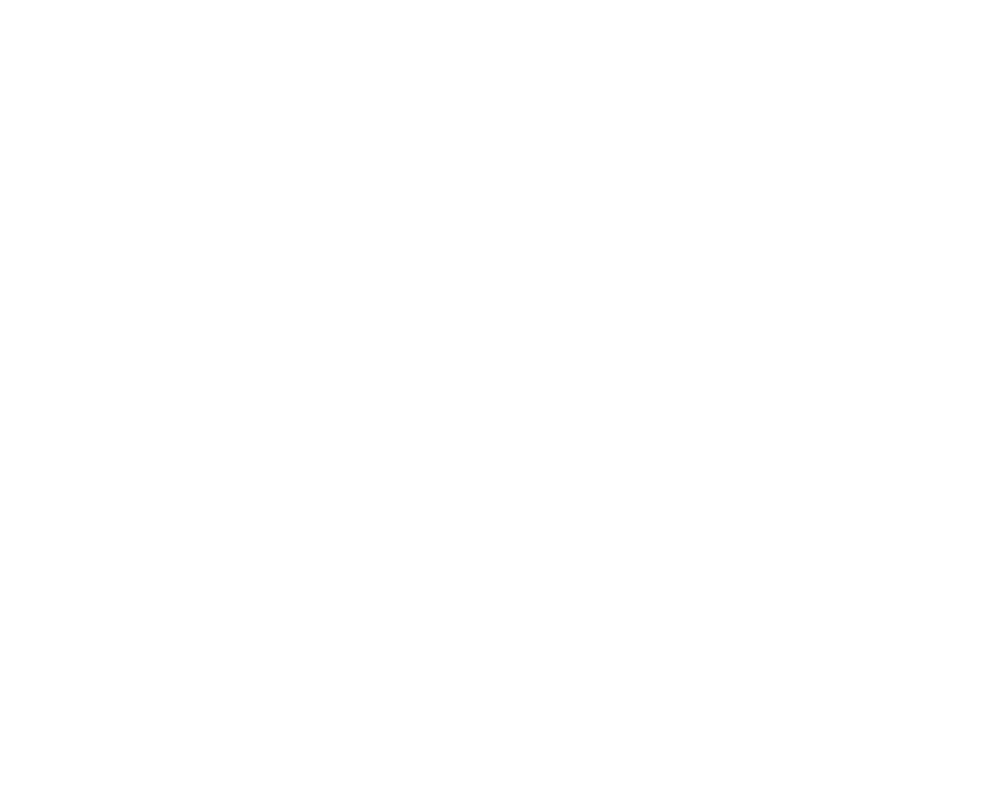
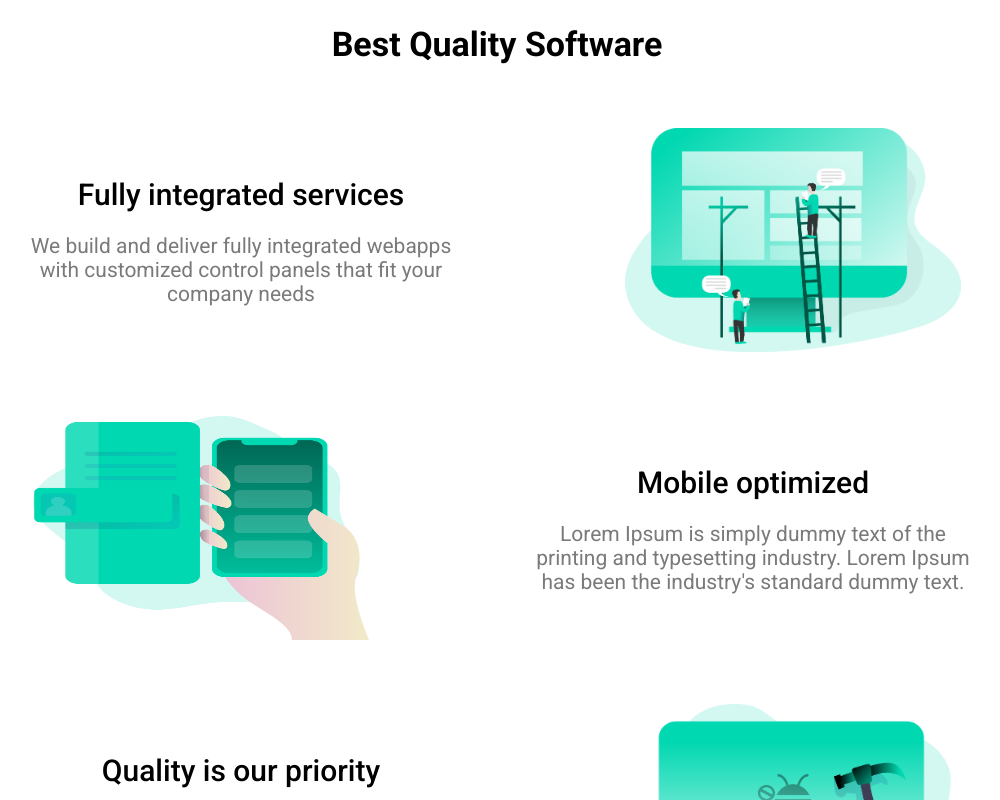
Before and after one commit to OlehTovkaniuk/beema-website, a React (Create React App) app: page / in a window 1280 px wide. Shown: the part 840-1640 px from the top of the page, without its empty margins (143-1143 px from the left). Before the commit the page ends 800 px from the top, so only its background shows below. Built offline with nearby package versions, Linux system fonts and the light colour scheme; the HTML template or start-up script is replaced by a standard one.

Commit message:
services section

```diff
--- /dev/null
+++ b/src/components/ourService/index.jsx
@@ -0,0 +1,53 @@
+import React from 'react'
+import styled from 'styled-components'
+
+
+const ServiceContainer = styled.div`
+    display: flex;
+    align-items: center;
+    flex-direction: ${({ isReversed }) => isReversed ? 'row-reverse' : 'row'};
+    margin-bottom: 4em;
+`;
+
+const ServiceImg = styled.img`
+    width: 21em;
+    height: 14em;
+`;
+
+const DescriptionContainer = styled.div`
+    display: flex;
+    flex-direction: column;
+    align-items: center;
+    max-width: 60%;
+`;
+
+const Title = styled.h2`
+    color: #000;
+    font-size: 30px;
+    margin-bottom: 0.6em;
+    font-weight: 500;
+    line-height: 1.4em;
+`;
+
+const Details = styled.p`
+    color: #7a7a7a;
+    font-size: 21px;
+    text-align: center;
+    max-width: 60%;
+
+`;
+
+export default function OurService(props) {
+
+    const { title, description, imgUrl, isReversed } = props;
+
+    return (
+        <ServiceContainer isReversed={isReversed}>
+            <DescriptionContainer>
+                <Title>{title}</Title>
+                <Details>{description}</Details>
+            </DescriptionContainer>
+            <ServiceImg src={imgUrl} />
+        </ServiceContainer>
+    )
+}
--- /dev/null
+++ b/src/components/sectionTitle/index.jsx
@@ -0,0 +1,7 @@
+const { default: styled } = require("styled-components");
+
+export const SectionTitle = styled.h1`
+    font-size: 34px;
+    font-weight: 700;
+    color: #000;
+`;
--- a/src/containers/homepage/index.jsx
+++ b/src/containers/homepage/index.jsx
@@ -1,5 +1,6 @@
 import React from 'react'
 import styled, { isStyledComponent } from 'styled-components'
+import ServicesSection from './servicesSection';
 import TopSection from './topSection'
 
 const PageContainer = styled.div`
@@ -13,6 +14,7 @@
     return (
         <PageContainer>
             <TopSection />
+            <ServicesSection />
         </PageContainer>
     )
 }
--- /dev/null
+++ b/src/containers/homepage/servicesSection.jsx
@@ -0,0 +1,51 @@
+import React from 'react'
+import { Element } from 'react-scroll'
+import styled from 'styled-components'
+import { Marginer } from '../../components/marginer'
+import OurService from '../../components/ourService'
+import { SectionTitle } from '../../components/sectionTitle'
+import Service1Image from '../../assets/illustrations/web_development_.png'
+import Service2Image from '../../assets/illustrations/mobile_phone.png'
+import Service3Image from '../../assets/illustrations/bug_fixed.png'
+
+
+
+const ServicesContainer = styled(Element)`
+    width: 100%;
+    min-height: 100vh;
+    display: flex;
+    flex-direction: column;
+    align-items: center;
+    padding: 4em 0;
+`;
+
+export default function ServicesSection(props) {
+    return (
+        <ServicesContainer name="servicesSection">
+            <SectionTitle>Best Quality Software</SectionTitle>
+            <Marginer direction="vertical" margin="4em" />
+            <OurService
+                title="Fully integrated services"
+                description="We build and deliver fully integrated webapps
+                    with customized control panels that fit your
+                    company needs"
+                imgUrl={Service1Image}
+            />
+            <OurService
+                title="Mobile optimized"
+                description="Lorem Ipsum is simply dummy text of the
+                 printing and typesetting industry. Lorem
+                  Ipsum has been the industry's standard dummy text."
+                imgUrl={Service2Image}
+                isReversed
+            />
+            <OurService
+                title="Quality is our priority"
+                description="We have teams of professional developers, designers
+                    and managers that ensures delivering the best
+                    software quality for your company"
+                imgUrl={Service3Image}
+            />
+        </ServicesContainer>
+    )
+}
--- a/src/containers/homepage/topSection.jsx
+++ b/src/containers/homepage/topSection.jsx
@@ -6,6 +6,7 @@
 import Button from '../../components/button/index'
 import DownArrow from '../../components/downArrow/index'
 import Navbar from '../../components/navbar'
+import { Element, scroller } from 'react-scroll'
 
 const TopContainer = styled.div`
     width: 100%;
@@ -38,8 +39,14 @@
     transform: translateX(-50%);
 `;
 
-export default function topSection(props) {
+export default function TopSection(props) {
+
+    const scrollToNextSection = () => {
+        scroller.scrollTo('servicesSection', { smooth: true, duration: 1200 });
+    };
+
     return (
+        <Element name="topSection">
             <TopContainer>
                 <BackgroundFilter>
                     <Navbar />
@@ -50,10 +57,11 @@
                     <MotivationalText>From the best in the industry</MotivationalText>
                     <Marginer direction="vertical" margin="5vh" />
                     <Button>Start your Project</Button>
-                <DownArrowContainer>
+                    <DownArrowContainer onClick={scrollToNextSection}>
                         <DownArrow />
                     </DownArrowContainer>
                 </BackgroundFilter>
             </TopContainer>
+        </Element>
     )
 }
```
Lines whose indentation alone changed are shown as unchanged.
